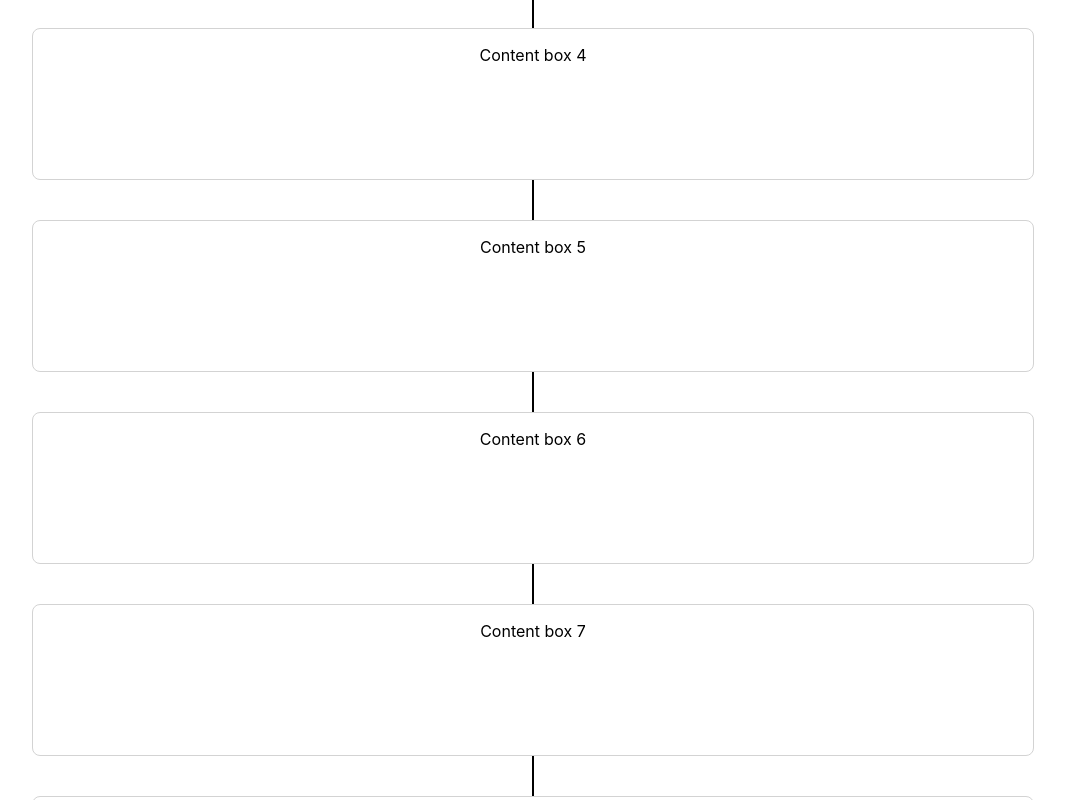
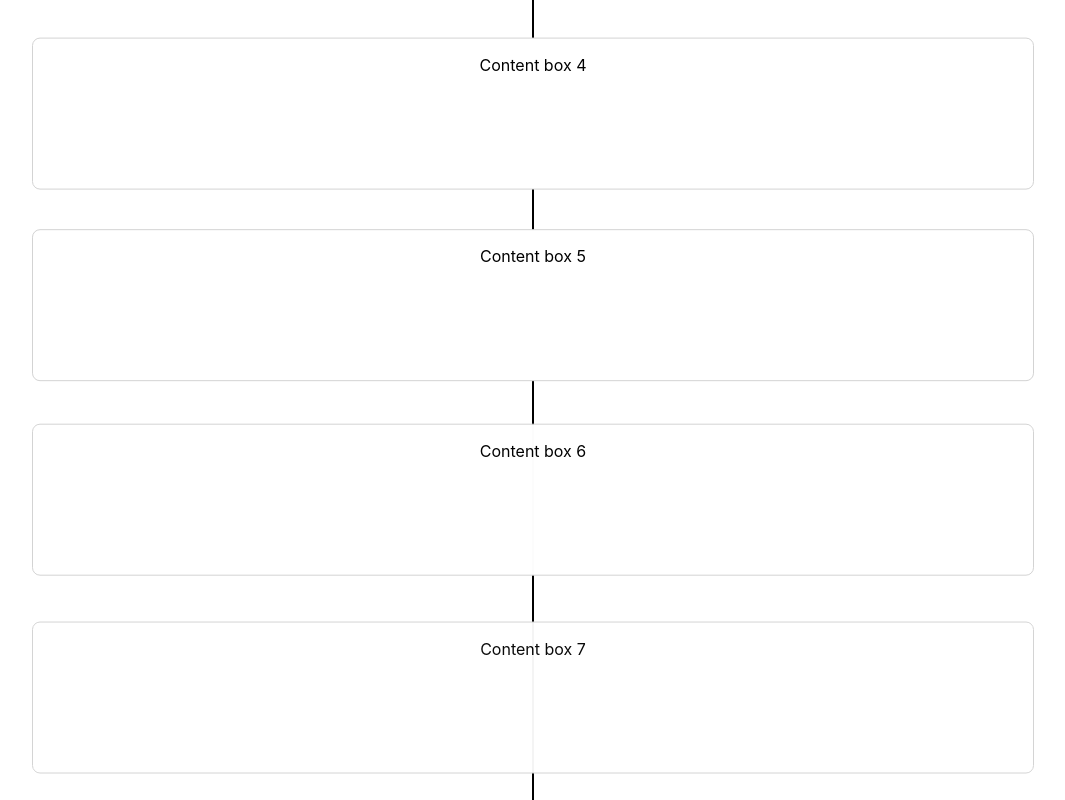
Before and after one commit to danielnichols/danielnichols.github.io, a React app: page / in a window 1280 px wide. Shown: the part 570-1370 px from the top of the page, without its empty margins (107-1172 px from the left). Built offline with nearby package versions, Linux system fonts and the light colour scheme; the HTML template or start-up script is replaced by a standard one.

Commit message:
Improved timeline animation
Numbers still need tweaking, but it works much better now with drawing the line itself. Need to work on initial acceleration of the line, balancing quick content display with cool looks

```diff
--- a/src/components/common/Timeline/Timeline.tsx
+++ b/src/components/common/Timeline/Timeline.tsx
@@ -1,6 +1,6 @@
 import React from 'react';
 import {
-  animated, useTrail, interpolate,
+  animated, useTrail, interpolate, config,
 } from 'react-spring';
 import { useMeasure } from 'react-use';
 import styled from 'styled-components';
@@ -9,6 +9,7 @@ const Container = styled.div`
   display: flex;
   flex-direction: column;
   align-items: center;
+  padding-top: 10px;
 
   &:before {
     content: '';
@@ -23,6 +24,10 @@ const Container = styled.div`
 const Cap = styled.span`
   border: 1px solid black;
   width: 10px;
+`;
+
+const ContentContainerWrapper = styled(animated.div)`
+  overflow: hidden;
 `;
 
 const ContentContainer = styled(animated.div)`
@@ -48,15 +53,18 @@ const Timeline = props => {
 
   const containerTrail = useTrail(props.children.length, {
     config: {
-      mass: 5,
-      tension: 2000,
-      friction: 200,
+      mass: 50, // 5
+      tension: 2000, // 2000
+      friction: 400, // 200
     },
+    delay: 2000,
     opacity: toggle ? 1 : 0, // In percent decimal
     offsetY: toggle ? 0 : 100, // In percent
+    maxHeight: '300px',
     from: {
       opacity: 0,
       offsetY: 100,
+      maxHeight: '0px',
     },
   });
 
@@ -64,17 +72,17 @@ const Timeline = props => {
     <React.Fragment>
       <Container ref={ ref } lineHeight={ containerHeight }>
         <Cap />
-        {containerTrail.map(({ offsetY, opacity }, index) => (
-          <div
+        {containerTrail.map(({ offsetY, opacity, maxHeight }, index) => (
+          <ContentContainerWrapper
             key={ props.children[index] }
-            // css="overflow: hidden;"
+            style={ { maxHeight } }
           >
             <ContentContainer style={ { opacity, transform: interpolate([offsetY], y => `translateY(${y}%)`) } }>
               <p>
                 {props.children[index]}
               </p>
             </ContentContainer>
-          </div>
+          </ContentContainerWrapper>
         ))}
         <Cap />
       </Container>
```
